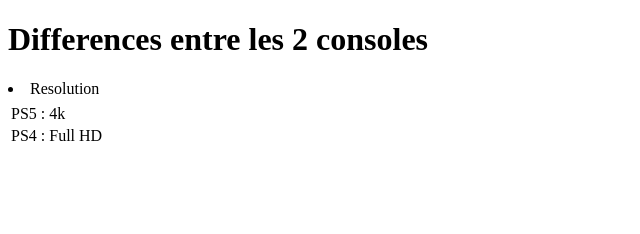
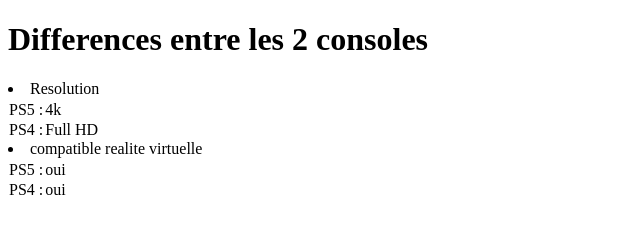
Before and after one commit to olim485/Ps5, a plain HTML site: page index.html in a window 1280 px wide. Shown: the whole page, without its empty margins (0-640 px from the left). Drawn offline with Linux system fonts and the light colour scheme.

Commit message:
caracteristique 2

```diff
--- a/index.html
+++ b/index.html
@@ -21,6 +21,21 @@
             <td>Full HD</td>
         </tr>
     </table>
+    <table>
+        <tr>
+            <td></td>
+            <li>compatible realite virtuelle</li>
+        </tr>
+        <tr>
+            <td>PS5 : </td>
+            <td>oui</td>
+        </tr>
+        <tr>
+            <td>PS4 : </td>
+            <td>oui</td>
+        </tr>
+
+    </table>
 
 
 </body>
--- a/jordan.css
+++ b/jordan.css
@@ -3,5 +3,6 @@ body{
 }
 
 table{
+border-collapse: collapse;
 
 }
```
